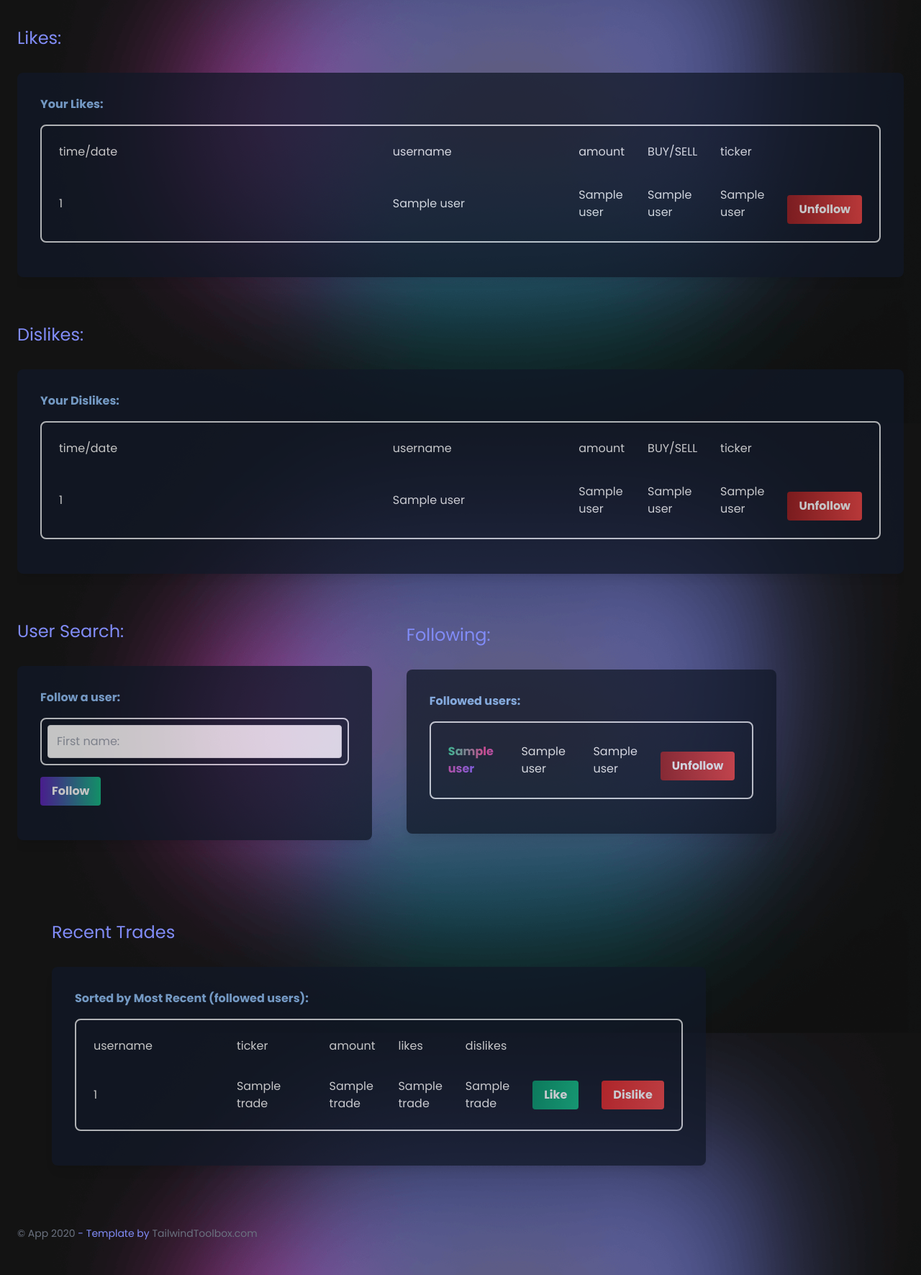
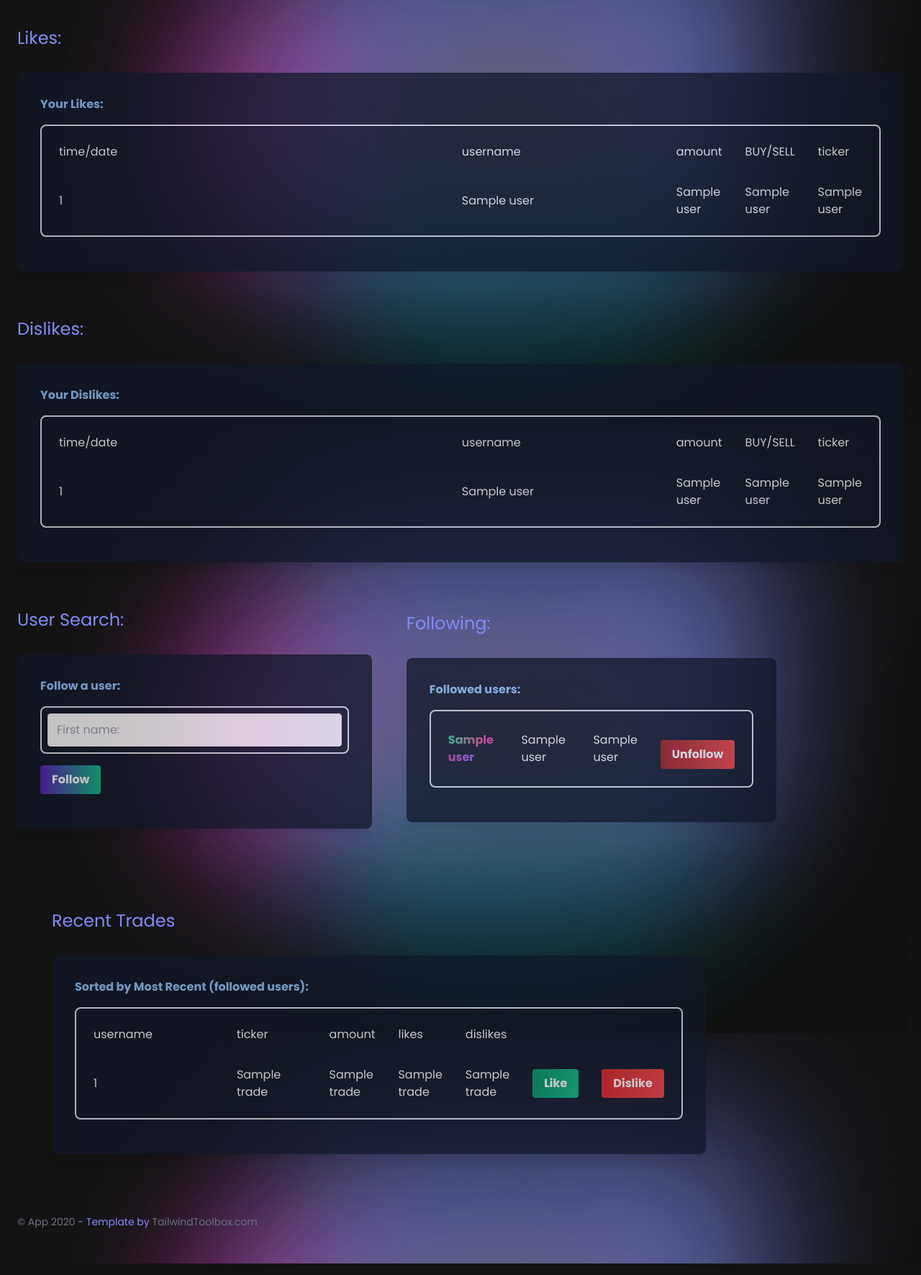
Before and after one commit to bryan-eastwood/cs4750-stock-app, a Flask app: template templates/social.html in a window 1280 px wide. Shown: the part 259-2030 px from the top of the page at 72% size. Run offline with Flask 2, Linux system fonts and the light colour scheme; the template is opened without the code that fills it: most values are stand-ins (such as "Sample title", 1, 10 or a date in 2020); some libraries are stand-ins or nearby versions.

Commit message:
Removed buttons

```diff
--- a/templates/social.html
+++ b/templates/social.html
@@ -76,7 +76,6 @@
                                 <td class="p-4 w-2/3">amount</td>
                                 <td class="p-4 w-2/3">BUY/SELL</td>
                                 <td class="p-4 w-2/3">ticker</td>
-                                <td class="p-4 w-2/3"></td>
                                 </tr>
                             {% for user in mylikes %}
                               <tr>
@@ -86,17 +85,6 @@
                                 <td class="p-4 w-2/3">{{ user[2]}}</td>
                                 <td class="p-4 w-2/3">{{ user[3]}}</td>
                                 <td class="p-4 w-2/3">{{ user[4] }}</td>
-
-                                <td class="p-4 w-2/3"><div class="flex items-center justify-between pt-4">
-
-                                    <form action="/unfollow" method="get">
-                                                <!--NEEDS WORK, where to route, how to pass data?-->
-                                                <input class="bg-gradient-to-r from-red-800 to-red-500 hover:from-yellow-500 hover:to-yellow-500 text-white font-bold py-2 px-4 rounded focus:ring transform transition hover:scale-105 duration-300 ease-in-out"
-                                                type="submit" value="Unfollow">
-                                                <input type="hidden" id="unfollowed" name="unfollowed" value={{user[1]}}>
-                                            </form>
-                                        </div>
-                                 </td>
                               </tr>
                               {% endfor %}
                             </tbody>
@@ -134,7 +122,6 @@
                                 <td class="p-4 w-2/3">amount</td>
                                 <td class="p-4 w-2/3">BUY/SELL</td>
                                 <td class="p-4 w-2/3">ticker</td>
-                                <td class="p-4 w-2/3"></td>
                                 </tr>
                             {% for user in mydislikes %}
                               <tr>
@@ -145,16 +132,6 @@
                                 <td class="p-4 w-2/3">{{ user[3]}}</td>
                                 <td class="p-4 w-2/3">{{ user[4] }}</td>
 
-                                <td class="p-4 w-2/3"><div class="flex items-center justify-between pt-4">
-
-                                    <form action="/unfollow" method="get">
-                                                <!--NEEDS WORK, where to route, how to pass data?-->
-                                                <input class="bg-gradient-to-r from-red-800 to-red-500 hover:from-yellow-500 hover:to-yellow-500 text-white font-bold py-2 px-4 rounded focus:ring transform transition hover:scale-105 duration-300 ease-in-out"
-                                                type="submit" value="Unfollow">
-                                                <input type="hidden" id="unfollowed" name="unfollowed" value={{user[1]}}>
-                                            </form>
-                                        </div>
-                                 </td>
                               </tr>
                               {% endfor %}
                             </tbody>
```
